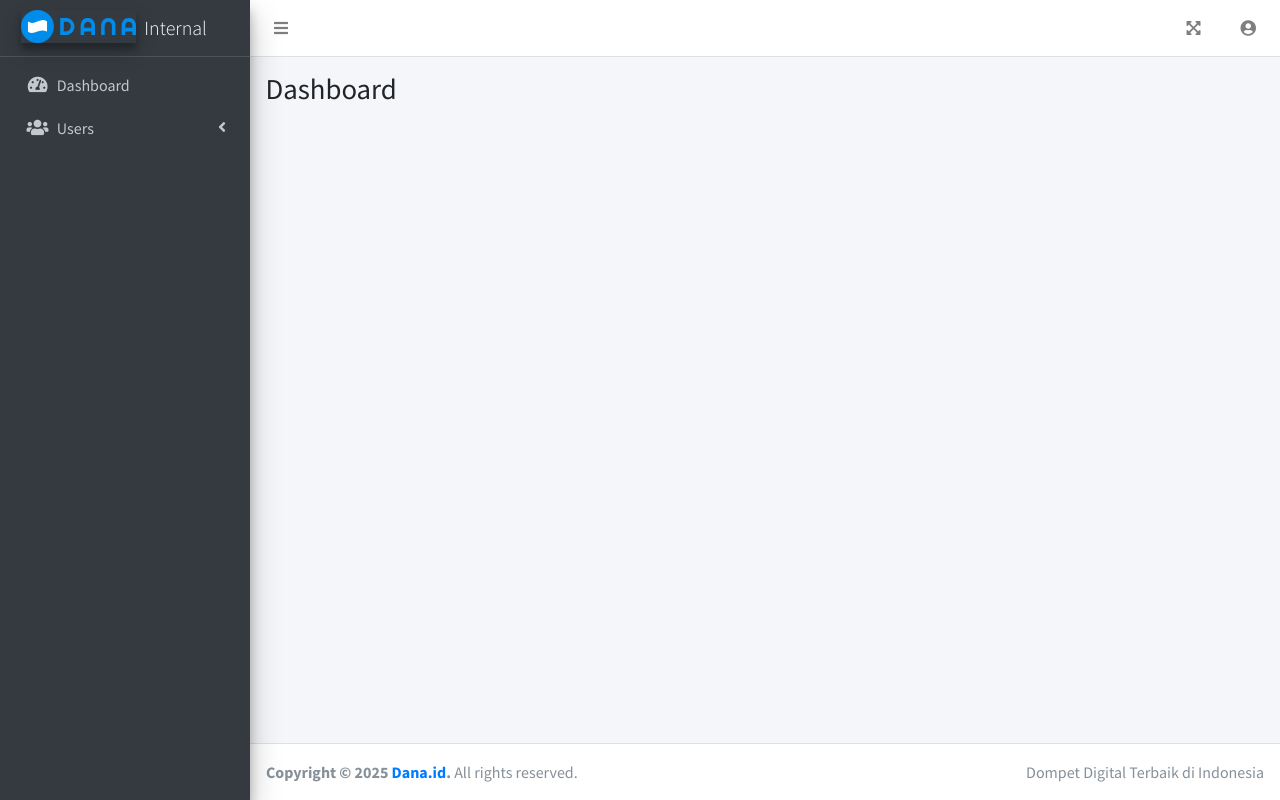
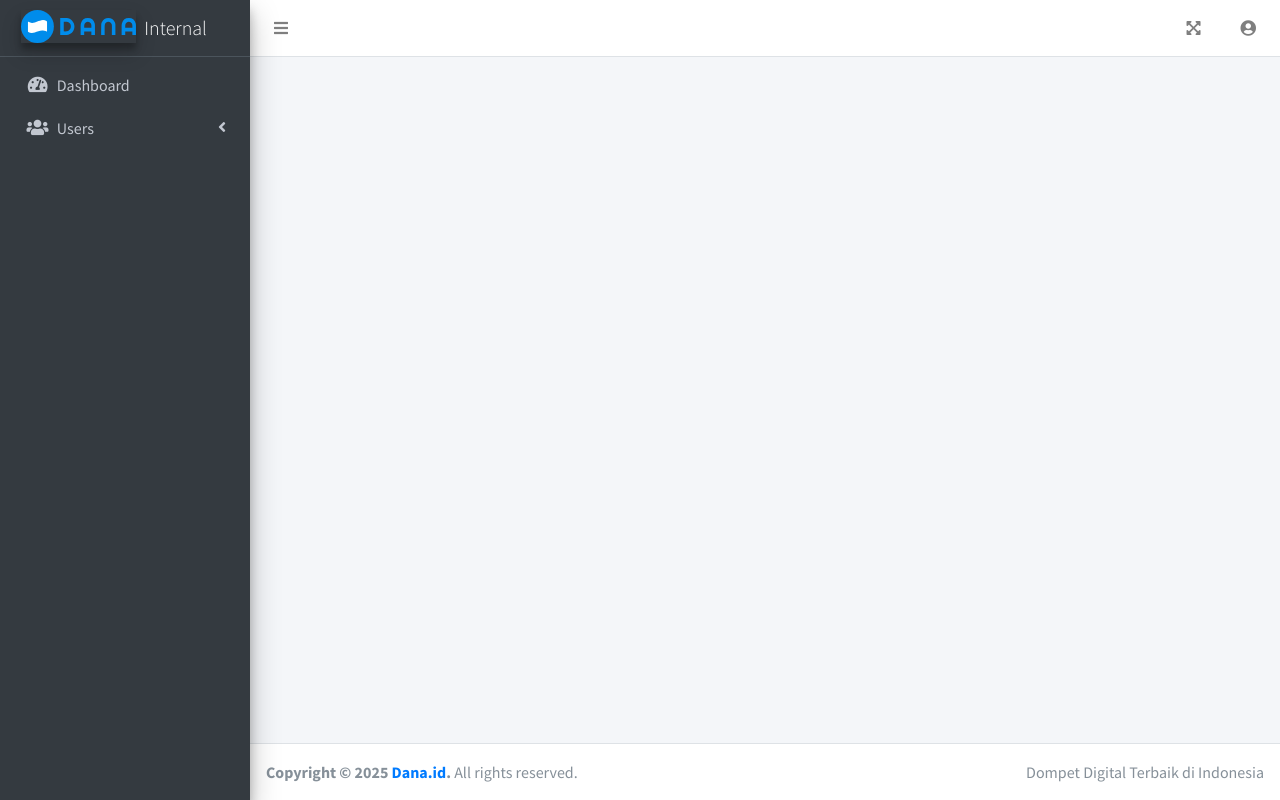
Before and after one commit to hutomo-s/dana-internal, a CodeIgniter 4 app: the page made by app/Views/dashboard/index.php in a window 1280 px wide. Run offline with PHP 8.4 and a stand-in for CodeIgniter, Linux system fonts and the light colour scheme; the template is opened without the code that fills it, so the values that code supplies are empty; some libraries are stand-ins or nearby versions.

Commit message:
Improve header content in AdminLte Layout
Improve header content in AdminLte Layout

```diff
--- a/app/Views/layouts/adminlte_3.php
+++ b/app/Views/layouts/adminlte_3.php
@@ -109,13 +109,16 @@
                 <!-- /.sidebar -->
             </aside>
             <!-- Content Wrapper. Contains page content -->
-            <div class="content-wrapper">
+            <div class="content-wrapper pl-3 pb-5">
                 <!-- Content Header (Page header) -->
                 <div class="content-header">
                     <div class="container-fluid">
                         <div class="row mb-2">
-                            <div class="col-sm-6">
-                                <h1 class="m-0">Dashboard</h1>
+                            <div class="col-12">
+                                <div class="d-flex flex-row">
+                                    <div class="mr-3"><h1 class="m-0 d-inline-block"><?= $this->renderSection('page_title') ?></h1></div>
+                                    <div class=""><?= $this->renderSection('header_content') ?></div>
+                                </div>
                             </div>
                             <!-- /.col -->
                         </div>
```
